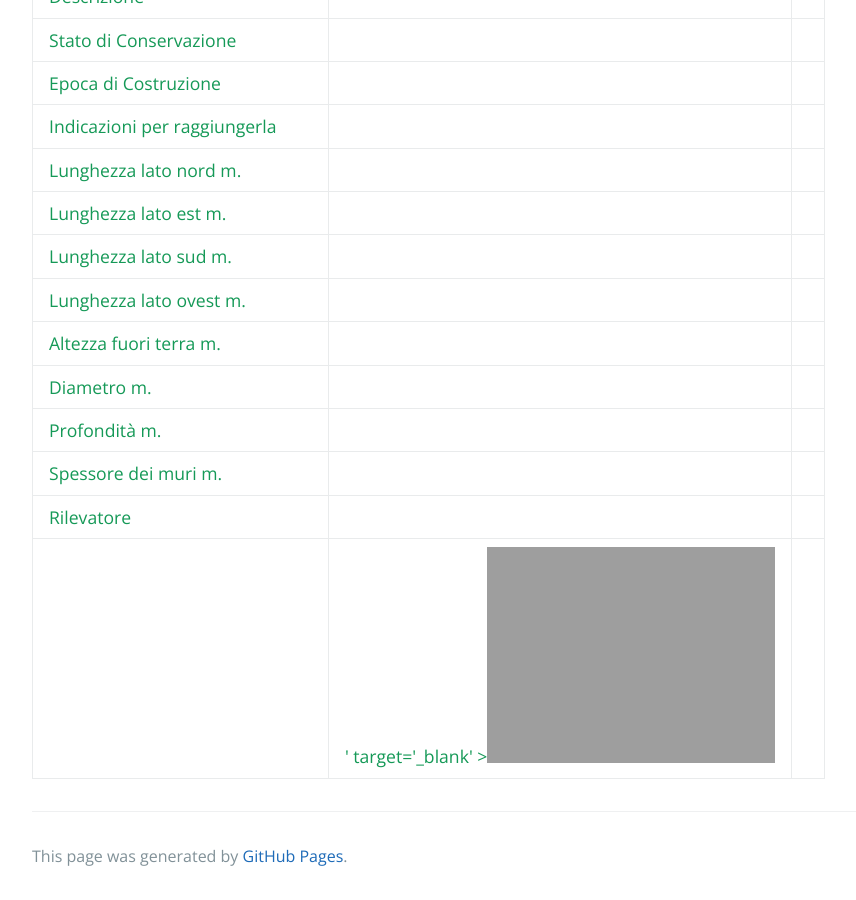
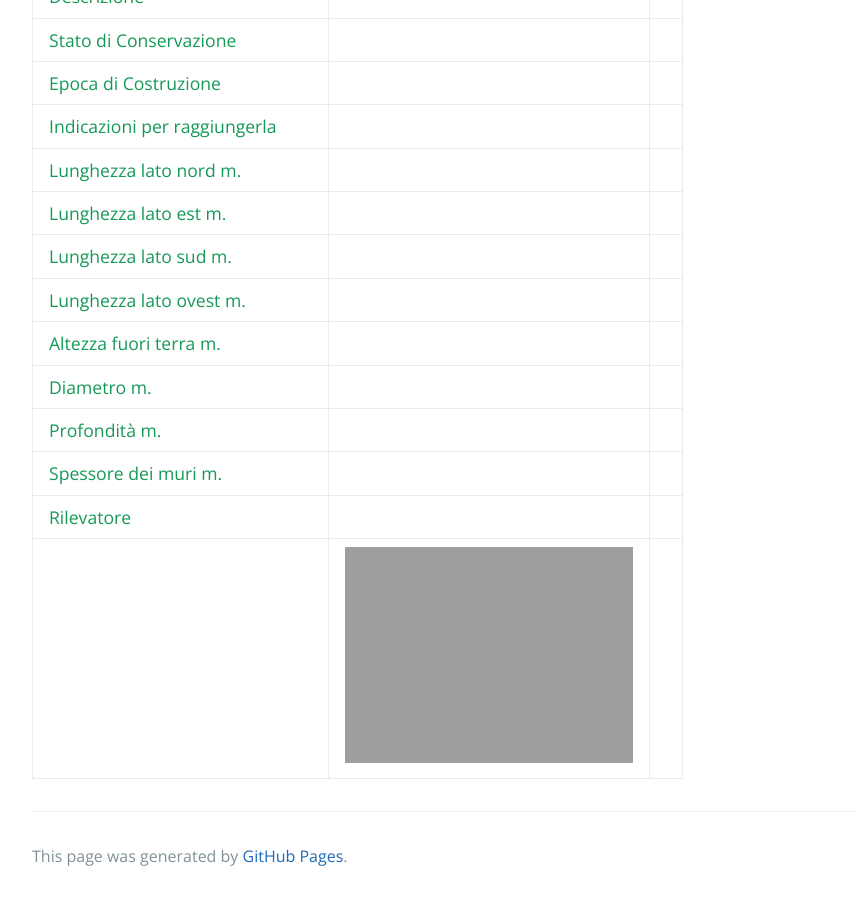
Before and after one commit to NeviereDiSicilia/nevieredisicilia.github.io, a Jekyll site: the page built from neviera.html, in a window 1280 px wide and 900 px high, scrolled down 645 px. Shown: the whole window, without its empty margins (96-952 px from the left). Built offline with Jekyll 4.4.1, drawn with Linux system fonts in a browser that asks for light colours.

Commit message:
Update neviera.html

```diff
--- a/_includes/neviera.html
+++ b/_includes/neviera.html
@@ -104,6 +104,6 @@
     </tr>
     <tr>
 	<!--<td></td><td><script>document.write(photo_url);</script></td><td></td>-->
-	    <td></td><td><script><a href='<script>document.write(data[20]);</script>' target='_blank' ><img src='<script>document.write(data[20]);</script>' width='288' /></a></td><td></td>
+	    <td></td><td><a href='<script>document.write(data[20]);</script>' target='_blank' ><img src='<script>document.write(data[20]);</script>' width='288' /></a></td><td></td>
      </tr>
 </table>
```
